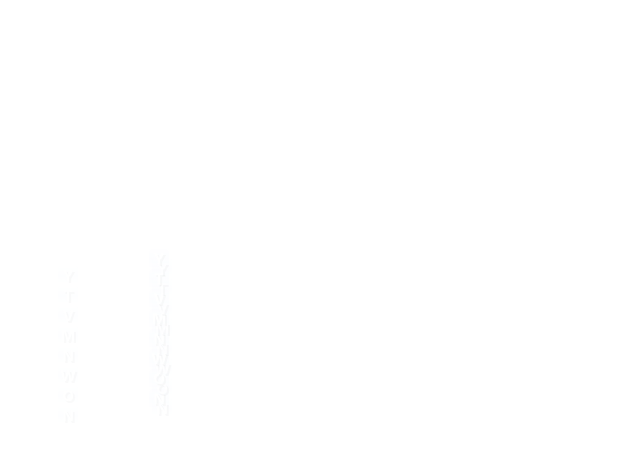
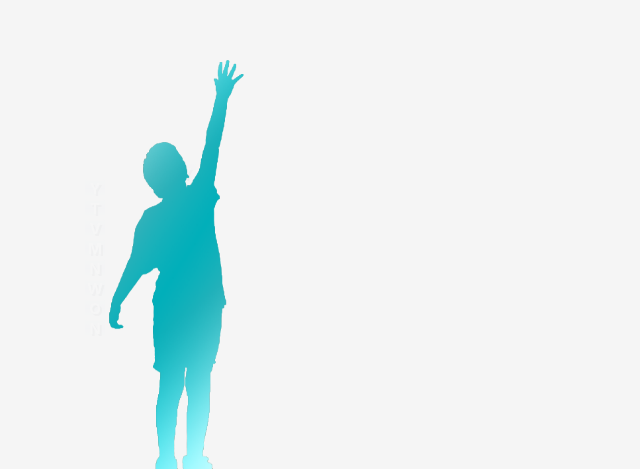
Before and after one commit to Hex-Zero/Mantas-Brasiunas-old, a React (Create React App) app: page / in a window 1280 px wide. Shown: the part 331-800 px from the top of the page, without its empty margins (0-640 px from the left). Built offline with nearby package versions, Linux system fonts and the light colour scheme.

Commit message:
added Image to the background

```diff
--- a/src/components/Background.js
+++ b/src/components/Background.js
@@ -2,6 +2,7 @@
 import Container from "react-bootstrap/Container"
 import styled, { keyframes } from "styled-components"
 import uuid from "uuid"
+import reach from "../assets/reach.png"
 
 const Background = () => {
   const [random, setRandom] = useState()
@@ -14,9 +15,9 @@
   const [random7, setRandom7] = useState()
   const randomArray = [random, random1, random2, random3, random4, random5, random6, random7]
 
-  const [y, setY] = useState(100)
-  const [x, setX] = useState(250)
-  const [z, setZ] = useState(250)
+  const [y, setY] = useState(150)
+  const [x, setX] = useState(360)
+  const [z, setZ] = useState(300)
 
   const makeid = () => {
     var characters = "ABCDEFGHIJKLMNOPQRSTUVWXYZ0123456789"
@@ -70,21 +71,27 @@
             )
           })}
         </div>
+        <img src={reach} alt="" />
       </Container>
     </Styled>
   )
 }
 const down = keyframes`
   from {
-    margin-top: 20;
+    margin-top: 0%;
     opacity: 0.8;
   }
   to {
-    margin-top: 600px;
+    margin-top: 40%;
     opacity: 0.1;
   }
 `
 const Styled = styled.div`
+  img {
+    bottom: 0;
+    position: absolute;
+    width: 22rem;
+  }
   .box {
     background-image: linear-gradient(
       0deg,
@@ -92,17 +99,22 @@
       rgba(74, 142, 234, 0.1) 51%,
       rgba(206, 227, 255, 0.1) 100%
     );
-    margin-left: 50px;
+    margin-left: 77px;
     text-align: center;
     width: 20px;
     height: 20px;
-    /* border: 1px solid #d5d5d566; */
     border-radius: 2px;
   }
   .container {
     display: flexbox;
-    height: 800px;
-    background-color: white;
+
+    position: fixed;
+    width: 100%;
+    height: 100%;
+    left: 0;
+    top: 0;
+    background: whitesmoke;
+    z-index: 10;
   }
   h1 {
     font-size: 15px;
@@ -121,6 +133,9 @@
     position: absolute;
     animation: ${down} 6.5s infinite;
   }
+
+  .overlay {
+  }
 `
 
 export default Background
```
Also changed, not shown: src/assets/reach.png (added).
